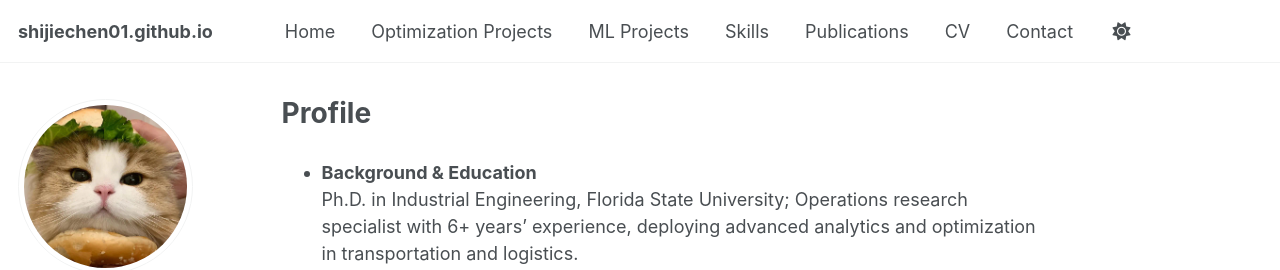
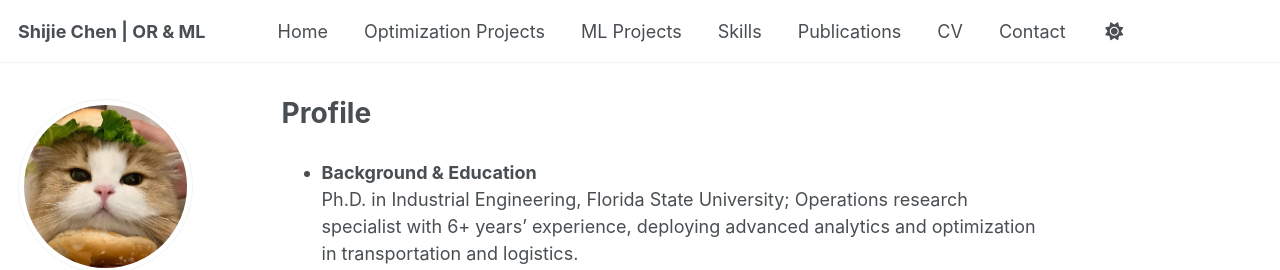
Before and after one commit to ShijieChen01/shijiechen01.github.io, a Jekyll site: the page built from _pages/about.md, in a window 1280 px wide. Shown: the top 270 px of the page. Built offline with Jekyll 4.4.1, drawn with Linux system fonts in a browser that asks for light colours; some web fonts are replaced; a script that is not in the unit is left out; part of the change alters nothing that is shown.

Commit message:
Update _config.yml

```diff
--- a/_config.yml
+++ b/_config.yml
@@ -9,13 +9,14 @@
 # Basic Site Settings
 locale                   : "en-US"
 site_theme               : "default"
-# title                    : "Shijie Chen, Ph.D."
-#title_separator          : "-"
+title                    : "Shijie Chen | OR & ML"
+title_separator          : "-"
 name                     : "Shijie Chen, Ph.D."
 # description              : &description "Operations research specialist with expertise in optimization and machine learning for transit and airline applications; seeking opportunities to drive impactful data‑driven decisions."
 
 # Keywords used for SEO. These describe the core competencies and areas of expertise relevant for recruiters and search engines.
-keywords                 : "operations research, optimization, machine learning, transit analytics, paratransit, scheduling, routing, GAMS, Python, SQL"
+keywords: "operations research, optimization, machine learning, transportation analytics, transit analytics, airline scheduling, paratransit planning, routing optimization, mathematical modeling, linear programming, integer programming, GAMS, Python, R, SQL, data analysis, predictive modeling, simulation, logistics optimization, supply chain analytics, transportation planning, scheduling algorithms, combinatorial optimization, statistical modeling, decision support systems, data visualization, applied mathematics, OR specialist, optimization engineer, transportation data scientist, transportation, logistic, FSU, Florida state university, researcher"
+
 url                      : https://shijiechen01.github.io # updated to personal GitHub Pages URL
 baseurl: ""            # user/organization site must be empty
 repository               : "ShijieChen01/shijiechen01.github.io"
```
